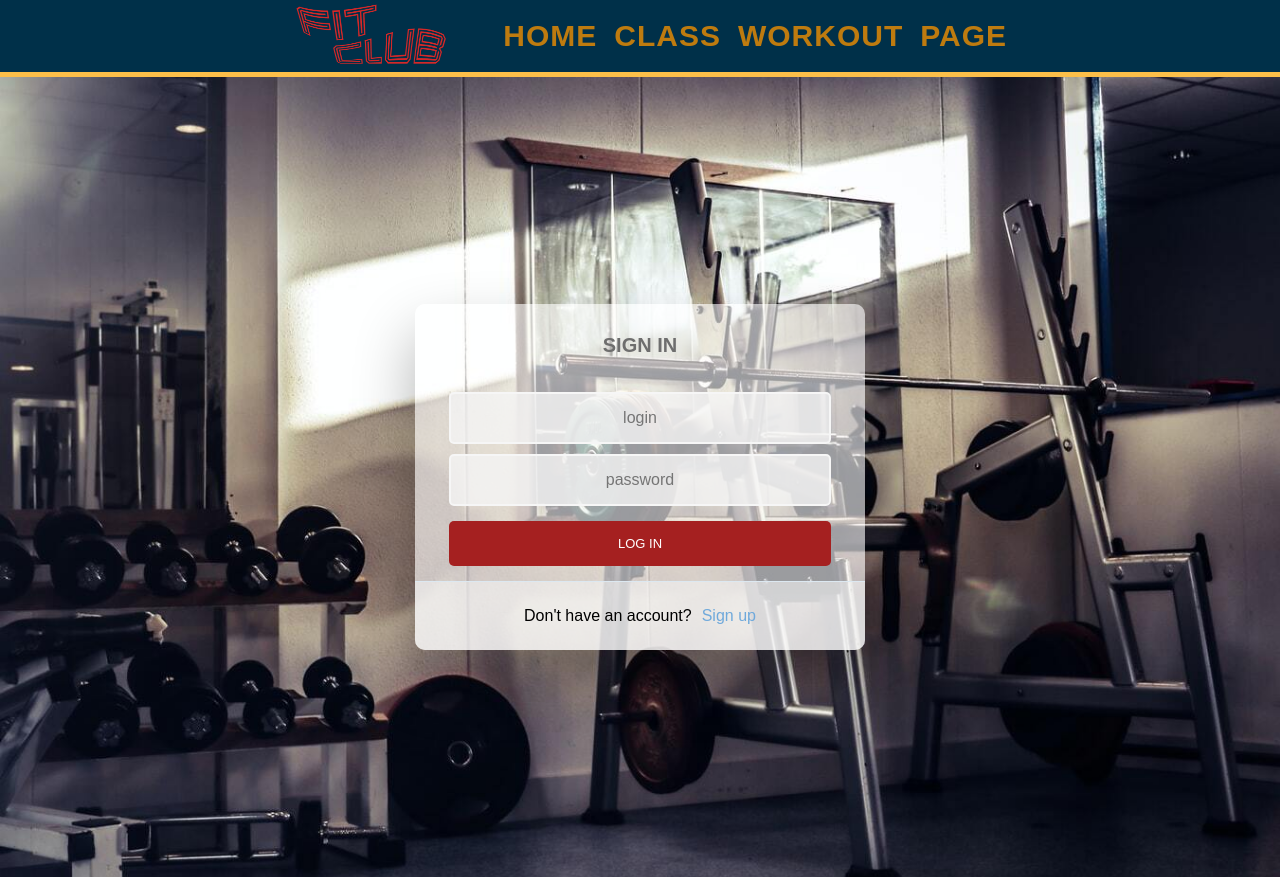
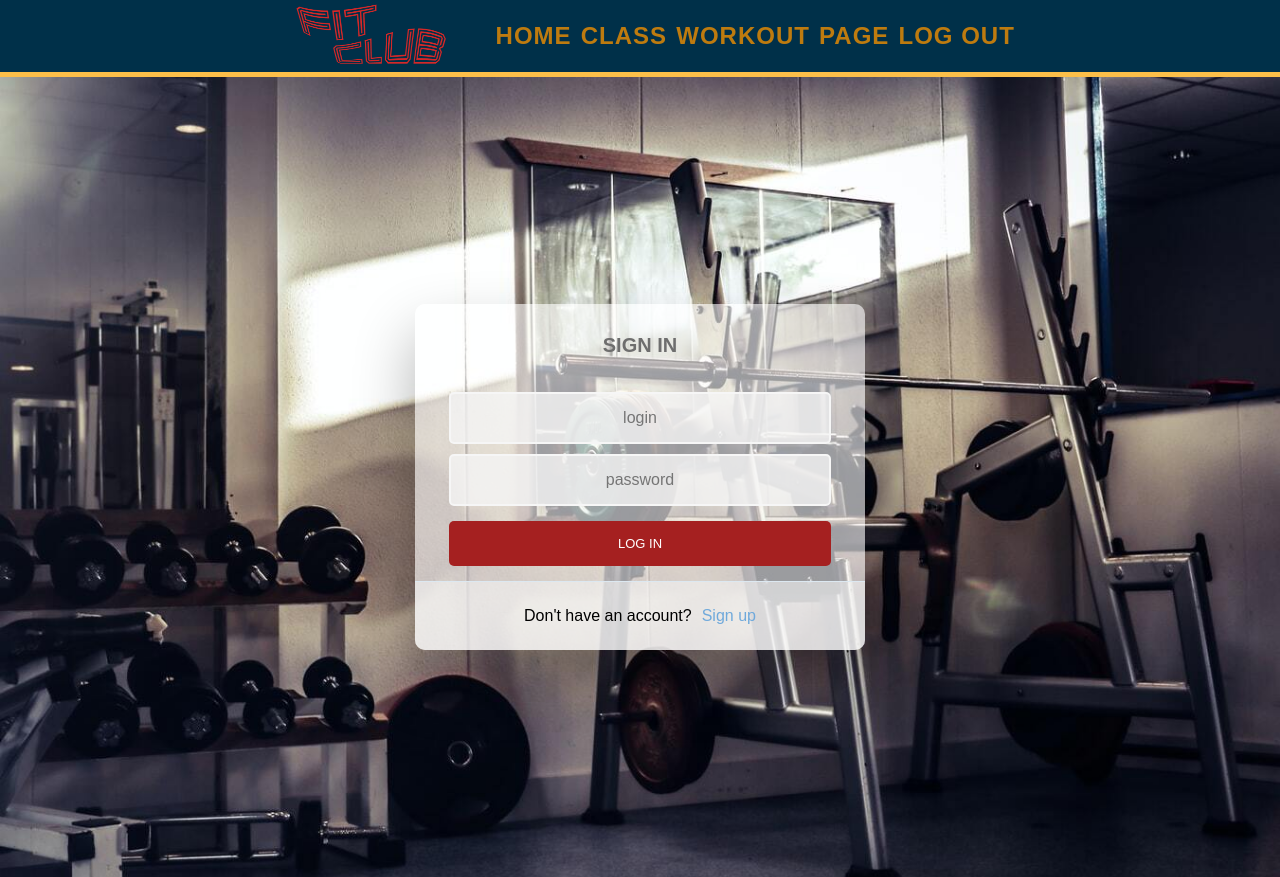
Before and after one commit to maxhealy01/fit-club, a React (Create React App) app in the folder client/: page / in a window 1280 px wide. Built offline with nearby package versions, Linux system fonts and the light colour scheme; a web font is replaced by a local one.

Commit message:
logout nav added and it's functioning

```diff
--- a/client/src/assets/scss/navbar.scss
+++ b/client/src/assets/scss/navbar.scss
@@ -95,7 +95,7 @@ header{
                     a{
                         font-family: 'Hammersmith One', sans-serif;
                         font-weight: 600;
-                        font-size: 30px;
+                        font-size: 24px;
                         text-decoration: none;
                         color:  #be7b0f;
                         letter-spacing: 1px;
--- a/client/src/components/Navbar.js
+++ b/client/src/components/Navbar.js
@@ -1,9 +1,17 @@
 import React from "react";
 import { Link } from "react-router-dom";
+import Auth from "../utils/auth";
 
 import '../assets/scss/navbar.scss';
+import auth from "../utils/auth";
+
+
 
 const AppNavbar = () => {
+
+    const Logout = () => {
+        auth.logout();
+    }
 	return (
 		<>
 			<header className="header">
@@ -28,6 +36,9 @@ const AppNavbar = () => {
                     <li>
                         <Link to={"/Profile"}>Page</Link>
                     </li>
+                    <li>
+                        <Link onClick={Logout} to={"/Profile"}>Log Out</Link>
+                    </li>
                 </ul>
             </div>
         </div>
```
